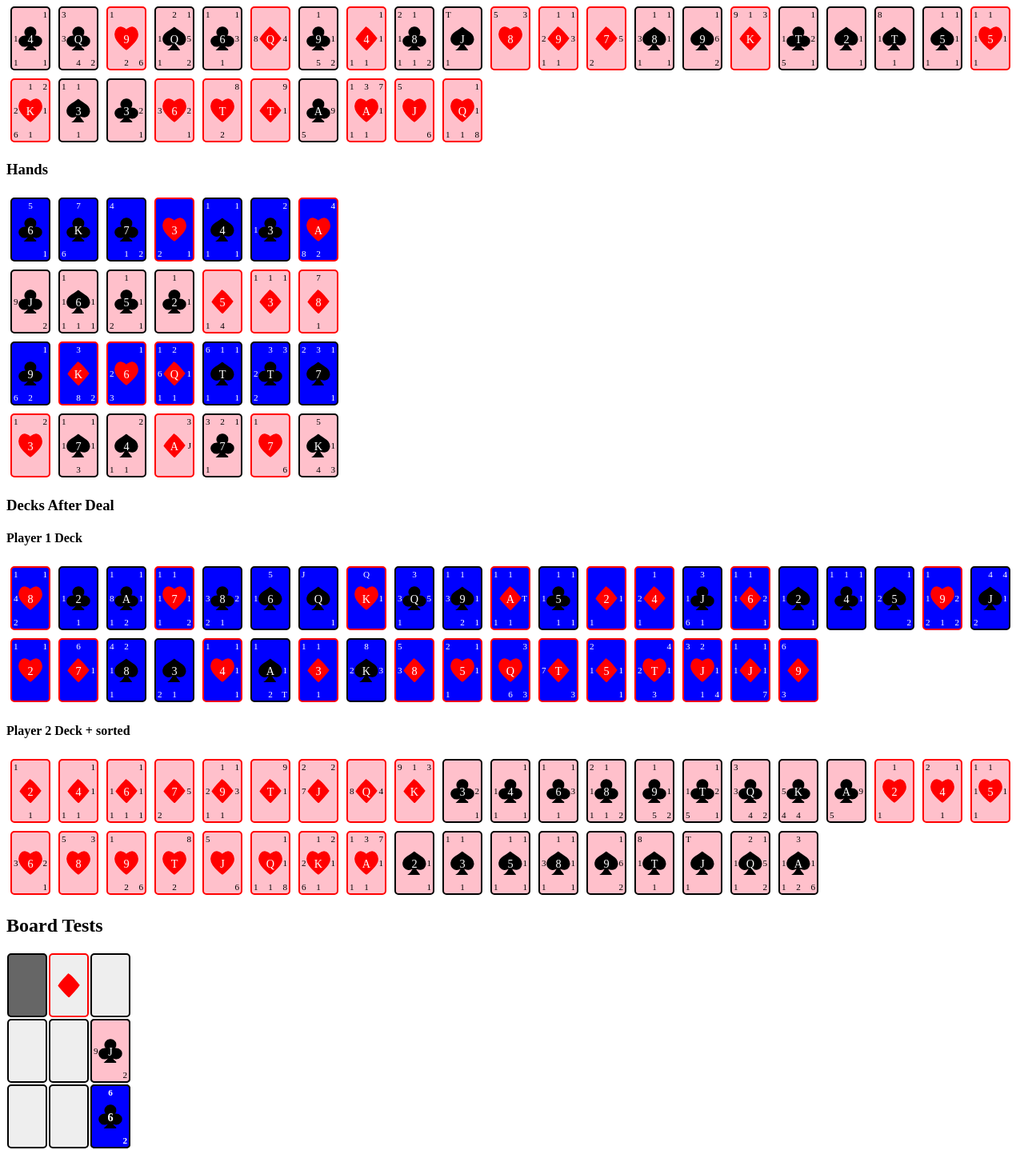
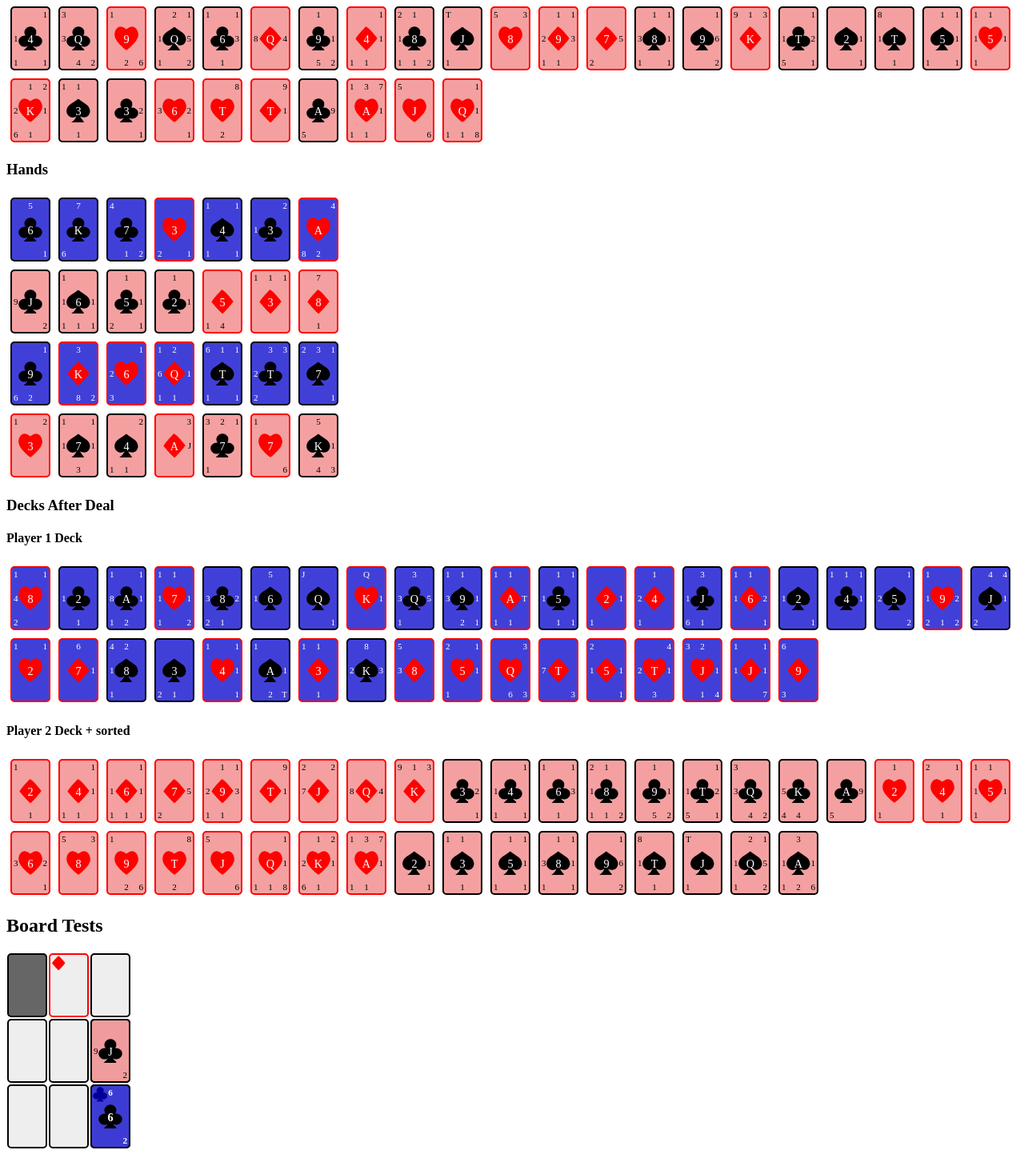
Before and after one commit to darcnite3000/card-othello, a React app: page / in a window 1280 px wide. Shown: the part 1000-2438 px from the top of the page at 80% size. Built offline with nearby package versions, Linux system fonts and the light colour scheme; the HTML template or start-up script is replaced by a standard one.

Commit message:
style base suit image

```diff
--- a/src/Club.jsx
+++ b/src/Club.jsx
@@ -10,8 +10,10 @@ const Club = ({
   ...rest
 }) => (
   <svg
+    className="suit suit-club"
     width={width}
     height={height}
+    preserveAspectRatio="xMidYMin"
     viewBox="0 0 40 40"
     fill={stroke}
     stroke={stroke}
--- a/src/Diamond.jsx
+++ b/src/Diamond.jsx
@@ -10,8 +10,10 @@ const Diamond = ({
   ...rest
 }) => (
   <svg
+    className="suit suit-diamond"
     width={width}
     height={height}
+    preserveAspectRatio="xMidYMin"
     viewBox="0 0 40 40"
     fill={stroke}
     stroke={stroke}
--- a/src/Heart.jsx
+++ b/src/Heart.jsx
@@ -10,8 +10,10 @@ const Heart = ({
   ...rest
 }) => (
   <svg
+    className="suit suit-heart"
     width={width}
     height={height}
+    preserveAspectRatio="xMidYMin"
     viewBox="0 0 40 40"
     fill={stroke}
     stroke={stroke}
--- a/src/Spade.jsx
+++ b/src/Spade.jsx
@@ -10,8 +10,10 @@ const Spade = ({
   ...rest
 }) => (
   <svg
+    className="suit suit-spade"
     width={width}
     height={height}
+    preserveAspectRatio="xMidYMin"
     viewBox="0 0 40 40"
     fill={stroke}
     stroke={stroke}
--- a/src/card.css
+++ b/src/card.css
@@ -81,11 +81,11 @@
   border-color: black;
 }
 .card-player-0 {
-  background-color: blue;
+  background-color: rgba(0, 0, 205, 0.75);
   color: white;
 }
 .card-player-1 {
-  background-color: pink;
+  background-color: rgba(240, 128, 128, 0.75);
   color: black;
 }
 .card-status-strong {
--- a/src/cell.css
+++ b/src/cell.css
@@ -14,12 +14,17 @@
     height: 100%;
     width: 100%;
     display: flex;
-    justify-content: center;
-    align-items: center;
+    justify-content: flex-start;
+    align-items: flex-start;
   }
   & .cell-base {
     border: 2px solid;
     border-radius: 5px;
+    & .suit {
+      margin: 2%;
+      width: 40%;
+      height: 40%;
+    }
   }
 }
 .cell-locked {
```
